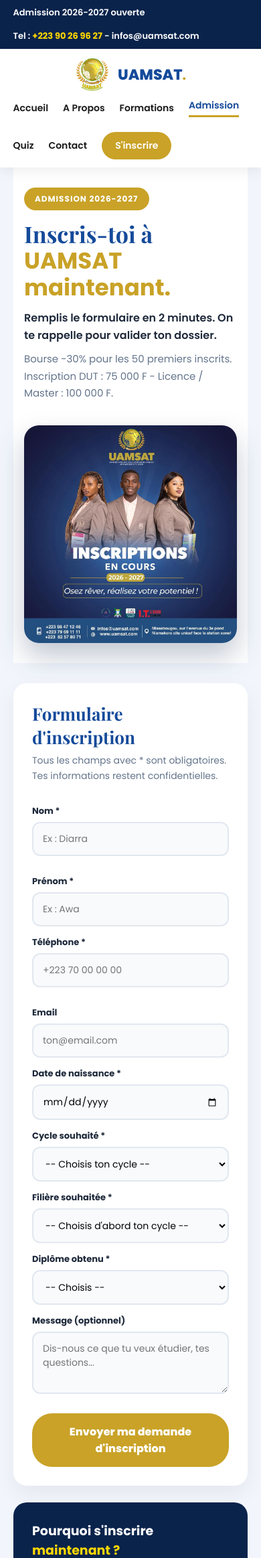
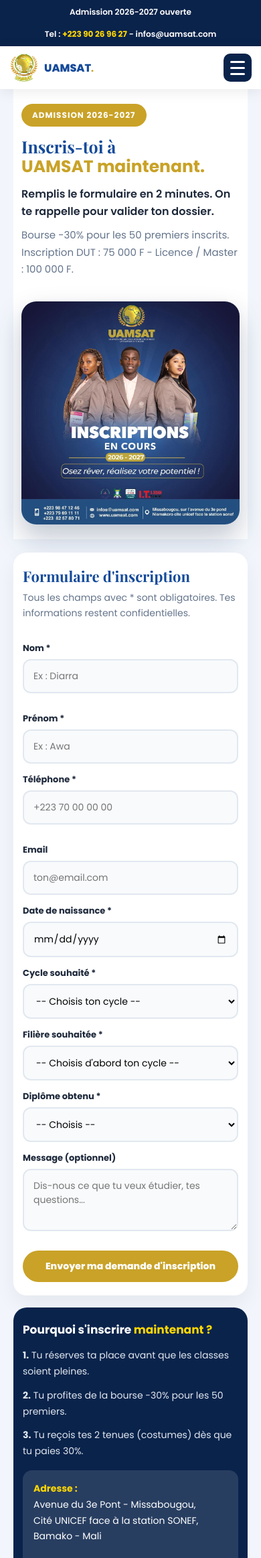
Before and after one commit to ouna2026/UAMSAT, a Java web app: page /admission.jsp in a window 390 px wide. Shown: the top 2326 px of the page at 67% size. Run offline with Tomcat 11, a stand-in JSP engine, Linux system fonts and the light colour scheme.

Commit message:
Enhance admission.jsp with responsive design
Added responsive design features and improved mobile navigation for the admission page.

```diff
--- a/src/main/webapp/admission.jsp
+++ b/src/main/webapp/admission.jsp
@@ -5,22 +5,37 @@
 <meta charset="UTF-8">
 <meta name="viewport" content="width=device-width, initial-scale=1.0">
 <title>Admission - UAMSAT</title>
+
+<link rel="icon" type="image/png" href="assets/img/logo-uamsat.png">
+<link rel="apple-touch-icon" href="assets/img/logo-uamsat.png">
+<link rel="manifest" href="manifest.webmanifest">
+<meta name="theme-color" content="#0A1F44">
+<meta name="mobile-web-app-capable" content="yes">
+<meta name="apple-mobile-web-app-capable" content="yes">
+<meta name="apple-mobile-web-app-title" content="UAMSAT">
+
 <link href="https://fonts.googleapis.com/css2?family=Poppins:wght@400;600;700;800&family=Playfair+Display:wght@700&display=swap" rel="stylesheet">
 <link rel="stylesheet" href="https://cdnjs.cloudflare.com/ajax/libs/font-awesome/6.5.0/css/all.min.css">
 <style>
 *{margin:0;padding:0;box-sizing:border-box;font-family:'Poppins',sans-serif}
 body{background:#F2F6FC;color:#1A1A1A;overflow-x:hidden}
 a{text-decoration:none}
+img{max-width:100%;height:auto}
 .topbar{background:#0A234B;color:#fff;font-size:13px;font-weight:600;padding:9px 5%;display:flex;justify-content:space-between;gap:15px;flex-wrap:wrap}
 .topbar b{color:#FFD700}
 .menu{position:sticky;top:0;z-index:100;background:#fff;display:flex;justify-content:space-between;align-items:center;padding:12px 5%;box-shadow:0 4px 20px rgba(0,0,0,.08)}
-.logo{display:flex;align-items:center;gap:12px;font-weight:800;font-size:22px;color:#144A9A}
+.logo{display:flex;align-items:center;gap:12px;font-weight:800;font-size:22px;color:#144A9A;white-space:nowrap}
 .logo small{color:#C9A227}
 .logo img{width:52px;height:52px;object-fit:contain}
 .menu-liens{display:flex;align-items:center;gap:22px;flex-wrap:wrap}
-.menu-liens a{color:#1A1A1A;font-weight:600;font-size:14px}
+.menu-liens a{color:#1A1A1A;font-weight:600;font-size:14px;white-space:nowrap}
 .menu-liens a.actif{color:#144A9A;border-bottom:3px solid #C9A227;padding-bottom:4px}
 .btn-or{background:#C9A227!important;color:#fff!important;padding:10px 20px;border-radius:30px;font-weight:800}
+.menu-burger{display:none;width:42px;height:42px;background:#0A234B;border:none;border-radius:10px;cursor:pointer;flex-direction:column;align-items:center;justify-content:center;gap:6px;flex-shrink:0}
+.menu-burger span{display:block;width:22px;height:3px;background:#fff;border-radius:3px;transition:.3s}
+.menu-burger.ouvert span:nth-child(1){transform:translateY(9px) rotate(45deg)}
+.menu-burger.ouvert span:nth-child(2){opacity:0}
+.menu-burger.ouvert span:nth-child(3){transform:translateY(-9px) rotate(-45deg)}
 .wrap{max-width:1120px;margin:0 auto;padding:0 20px}
 .hero{display:grid;grid-template-columns:1.05fr 0.95fr;gap:35px;align-items:center;background:#fff;padding:45px 20px 35px}
 .hero-left h1{font-family:'Playfair Display',serif;font-size:46px;line-height:1.12;color:#144A9A;margin:16px 0 14px}
@@ -30,16 +45,16 @@ a{text-decoration:none}
 .hero-desc{font-size:15px;line-height:1.7;color:#64748B;margin-top:10px}
 .hero-right img{width:100%;max-width:430px;height:auto;border-radius:22px;display:block;margin-left:auto;box-shadow:0 20px 40px rgba(10,35,75,.25)}
 .form-zone{display:grid;grid-template-columns:1.15fr 0.85fr;gap:25px;padding:30px 0 60px}
-.form-card{background:#fff;border-radius:20px;padding:28px;box-shadow:0 12px 30px rgba(0,0,0,.06)}
+.form-card{background:#fff;border-radius:20px;padding:28px;box-shadow:0 12px 30px rgba(0,0,0,.06);min-width:0}
 .form-card h2{font-family:'Playfair Display',serif;font-size:26px;color:#144A9A;margin-bottom:6px}
 .form-card p{color:#64748B;font-size:14px;line-height:1.6;margin-bottom:18px}
 label{display:block;font-size:13px;font-weight:700;color:#1E293B;margin:14px 0 6px}
-input,select,textarea{width:100%;padding:13px 14px;border:2px solid #E2E8F0;border-radius:12px;font-size:14px;font-family:'Poppins',sans-serif;background:#F8FAFC}
+input,select,textarea{width:100%;padding:13px 14px;border:2px solid #E2E8F0;border-radius:12px;font-size:14px;font-family:'Poppins',sans-serif;background:#F8FAFC;max-width:100%}
 input:focus,select:focus,textarea:focus{outline:none;border-color:#144A9A;background:#fff}
 .deux{display:grid;grid-template-columns:1fr 1fr;gap:14px}
 .btn-submit{width:100%;margin-top:22px;background:#C9A227;color:#fff;border:none;padding:15px;border-radius:30px;font-size:16px;font-weight:800;cursor:pointer}
 .btn-submit:hover{background:#A8861A}
-.info-card{background:#0A234B;color:#fff;border-radius:20px;padding:28px;height:fit-content}
+.info-card{background:#0A234B;color:#fff;border-radius:20px;padding:28px;height:fit-content;min-width:0}
 .info-card h3{font-size:19px;margin-bottom:14px}
 .info-card h3 span{color:#FFD700}
 .info-card p{font-size:14px;line-height:1.7;color:#E2E8F0;margin-bottom:12px}
@@ -61,7 +76,32 @@ footer h3 span{color:#FFD700}
 .hero-right img{margin:0 auto}
 .form-zone{grid-template-columns:1fr}
 .deux{grid-template-columns:1fr}
-.menu{flex-direction:column;gap:10px}
+}
+@media(max-width:768px){
+  .topbar{justify-content:center;text-align:center;font-size:12px}
+  .menu{padding:10px 14px;flex-wrap:nowrap!important}
+  .logo{font-size:18px}
+  .menu-burger{display:flex!important}
+  .menu-liens{position:absolute!important;top:100%!important;left:0!important;right:0!important;width:100%!important;background:#fff!important;flex-direction:column!important;align-items:stretch!important;gap:0!important;padding:0 0 14px 0!important;box-shadow:0 15px 30px rgba(0,0,0,.15)!important;display:none!important;z-index:99}
+  .menu-liens.ouvert{display:flex!important}
+  .menu-liens a{margin:0!important;padding:14px 18px!important;border-bottom:1px solid #F1F5F9!important;font-size:15px!important}
+  .menu-liens a.actif{border-bottom:1px solid #F1F5F9!important}
+  .menu-liens a.btn-or{margin:12px 18px 0 18px!important;border-radius:30px!important;text-align:center!important;border:none!important}
+  .hero{padding:28px 14px}
+  .hero-left h1{font-size:30px}
+  .form-zone{padding:20px 0 40px;gap:18px}
+  .form-card{padding:20px 14px}
+  .info-card{padding:20px 14px}
+  .foot{flex-direction:column;gap:16px}
+}
+@media(max-width:480px){
+  .logo{font-size:16px;gap:8px}
+  .logo img{width:44px;height:44px}
+  .hero{padding:22px 12px}
+  .hero-left h1{font-size:25px}
+  .form-card h2{font-size:22px}
+  .btn-submit{font-size:14px;padding:13px}
+  .info-card h3{font-size:17px}
 }
 </style>
 </head>
@@ -71,7 +111,9 @@ footer h3 span{color:#FFD700}
 
 <div class="menu">
   <div class="logo"><img src="assets/img/logo-uamsat.png" alt="Logo UAMSAT"><div>UAMSAT<small>.</small></div></div>
-  <div class="menu-liens">
+  <button class="menu-burger" id="menuBurger" aria-label="Menu"><span></span><span></span><span></span></button>
+
+  <div class="menu-liens" id="menuLiens">
     <a href="index.jsp">Accueil</a>
     <a href="about.jsp">A Propos</a>
     <a href="formations.jsp">Formations</a>
@@ -164,13 +206,29 @@ footer h3 span{color:#FFD700}
   <div class="foot">
     <div><b>Université UAMSAT</b><br>Université Africaine de Management,<br>des Sciences Appliquées et de Télécommunications<br><br>Avenue du 3e Pont - Missabougou<br>Cité UNICEF face à la station SONEF</div>
     <div><b>Contact</b><br>+223 90 26 96 27<br>+223 65 32 32 42<br>infos@uamsat.com<br>www.uamsat.com</div>
-    <div><b>Partenariats</b><br>U B S - A U M - I S T<br>CAMES - TechnoLAB-ISTA</div>
+    <div><b>Partenariats</b><br> UBS - AUM - IST<br>CAMES - TechnoLAB-ISTA</div>
   </div>
   <p class="foot-liens"><a href="index.jsp">Accueil</a> | <a href="about.jsp">A Propos</a> | <a href="formations.jsp">Formations</a> | <a href="admission.jsp">Admission</a> | <a href="contact.jsp">Contact</a></p>
   <p class="foot-bas">© 2026 UAMSAT - Une École au service du développement, agréée, reconnue par l'État Malien et le CAMES.</p>
 </footer>
 
 <script>
+document.getElementById('menuBurger').addEventListener('click', function(){
+  document.getElementById('menuLiens').classList.toggle('ouvert');
+  this.classList.toggle('ouvert');
+});
+document.querySelectorAll('#menuLiens a').forEach(function(lien){
+  lien.addEventListener('click', function(){
+    document.getElementById('menuLiens').classList.remove('ouvert');
+    document.getElementById('menuBurger').classList.remove('ouvert');
+  });
+});
+
+if ('serviceWorker' in navigator) {
+  window.addEventListener('load', function() {
+    navigator.serviceWorker.register('sw.js');
+  });
+}
 var filieres = {
   "DUT": ["Génie Logiciel", "Comptabilité et Finance", "Télécommunications et Réseaux"],
   "Licence": ["Informatique de Gestion", "Télécommunications et Réseaux", "Management des Entreprises", "Comptabilité et Finance"],
```
